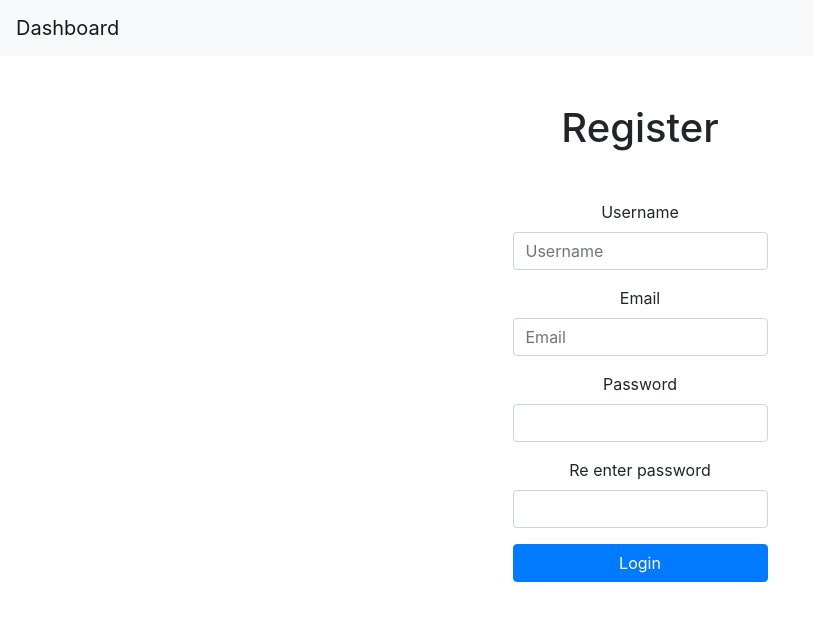
After one commit to martinparadiso/2020-pc-7-devops-rpi, a Django app: page /dashboard/register/ in a window 1280 px wide. The commit adds this page. Shown: the top 621 px of the page, without its empty margins (0-814 px from the left). Run offline with Django 3.2, Linux system fonts and the light colour scheme.

Commit message:
Agregado registro y login

```diff
--- a/app/dashboard/project/dashboard/templates/dashboard/base.html
+++ b/app/dashboard/project/dashboard/templates/dashboard/base.html
@@ -14,34 +14,20 @@
 </head>
 <body>
 
+    <nav class="navbar navbar-expand-lg navbar-light bg-light">
 
-    <nav class="navbar navbar-expand-lg navbar-light bg-light">
-  <a class="navbar-brand" href="{% url 'dashboard:index' %}">Dashboard</a>
-  <button class="navbar-toggler" type="button" data-toggle="collapse" data-target="#navbarSupportedContent" aria-controls="navbarSupportedContent" aria-expanded="false" aria-label="Toggle navigation">
-    <span class="navbar-toggler-icon"></span>
-  </button>
+  <a class="navbar-brand " href="{% url 'dashboard:index' %}">Dashboard</a>
+  <ul class="navbar-nav mr-auto"></ul>
 
-  <div class="collapse navbar-collapse" id="navbarSupportedContent">
-    <ul class="navbar-nav mr-auto">
-      <li class="nav-item active">
-        <a class="nav-link" href="#">Home <span class="sr-only">(current)</span></a>
-      </li>
-      <li class="nav-item">
-        <a class="nav-link" href="#">Link</a>
-      </li>
-      <li class="nav-item dropdown">
-        <a class="nav-link dropdown-toggle" href="#" id="navbarDropdown" role="button" data-toggle="dropdown" aria-haspopup="true" aria-expanded="false">
-          Dropdown
-        </a>
-        <div class="dropdown-menu" aria-labelledby="navbarDropdown">
-          <a class="dropdown-item" href="#">Action</a>
-          <a class="dropdown-item" href="#">Another action</a>
-          <div class="dropdown-divider"></div>
-          <a class="dropdown-item" href="#">Something else here</a>
-        </div>
-      </li>
-    </ul>
-  </div>
+
+
+      {% if request.user.is_authenticated %}
+      <form class="form-inline my-2 my-lg-0" action="{% url 'dashboard:logout' %}" method="post">
+      {% csrf_token %}
+        <label class="" >{{ request.user }}</label>
+        <button class="btn btn-grey my-2 my-sm-0" type="submit">Logout</button>
+      </form>
+      {% endif %}
 </nav>
 
     {% block content %}
--- /dev/null
+++ b/app/dashboard/project/dashboard/templates/dashboard/register.html
@@ -0,0 +1,54 @@
+{% extends "dashboard/base.html" %}
+
+{% block content %}
+
+<div class="container">
+
+    <h1 class="text-center my-5">Register</h1>
+
+    <div class="row justify-content-center">
+
+    <div class="col-3 text-center ">
+        <form action="{% url 'dashboard:register' %}" method="post">
+        {% csrf_token %}
+        <div class="form-group">
+            <label for="username">Username</label>
+            <input class="form-control" type="text" id="username" name="username" placeholder="Username">
+        </div>
+
+        <div class="form-group">
+            <label for="email">Email</label>
+            <input class="form-control" type="email" id="email" name="email" placeholder="Email">
+        </div>
+
+        <div class="form-group">
+            <label for="password">Password</label>
+            <input class="form-control" type="password" id="password" name="password">
+        </div>
+
+        <div class="form-group">
+            <label for="password">Re enter password</label>
+            <input class="form-control" type="password" id="reenter-password" name="reenter-password">
+        </div>
+
+        <div class="form-group">
+            <button type="submit" class="btn btn-primary col-sm-12">Login</button>
+        </div>
+
+        <input type="hidden" name="next" value="{{ request.GET.next }}">
+        </form>
+
+        {% if messages %}
+            {% for message in messages %}
+                <div class="alert {% if message.tags %}alert-{{ message.tags }}{% endif%}" role="alert">
+                    {{ message }}
+                </div>
+            {% endfor %}
+        {% endif %}
+
+    </div>
+
+    </div>
+</div>
+
+{% endblock %}
--- a/app/dashboard/project/dashboard/urls.py
+++ b/app/dashboard/project/dashboard/urls.py
@@ -12,4 +12,10 @@ urlpatterns = [
     path('<int:pk>/edit', views.edit, name='edit'),
     # ex: /dashboard/23/change_version/
     path('<int:pk>/change_version', views.change_version, name='change_version'),
+    # ex: /dashboard/login
+    path('login/', views.login_view, name='login'),
+    # ex: /dashboard/logout
+    path('logout/', views.log_out, name='logout'),
+    # ex: /dashboard/register
+    path('register/', views.register_view, name='register'),
 ]
--- a/app/dashboard/project/dashboard/views.py
+++ b/app/dashboard/project/dashboard/views.py
@@ -6,19 +6,79 @@ from django.contrib import messages
 from django.utils import timezone
 from django.core.exceptions import ValidationError
 from django.core.validators import validate_ipv46_address
+from django.contrib.auth.decorators import login_required
+from django.contrib.auth import authenticate, login, logout, get_user_model
 
 from .models import Device
 from .versions import get_versions
 
 import requests
 
+def login_view(request):
+    User = get_user_model()
+    users = User.objects.all()
+    if not users:
+        return redirect(reverse('dashboard:register'))
+
+    if request.user.is_authenticated:
+        return redirect(reverse('dashboard:index'))
+
+    if request.method == 'POST':
+        username = request.POST['username']
+        password = request.POST['password']
+        next_url = request.POST['next']
+        user = authenticate(request, username=username, password=password)
+
+        if user is not None:
+            login(request, user)
+            return redirect(reverse('dashboard:index'))
+        else:
+            messages.error(request, 'Wrong username and/or password', extra_tags='danger')
+            return redirect(f"/dashboard/login?next={next_url}")
+
+    return render(request, 'dashboard/login.html')
+
+def register_view(request):
+    User = get_user_model()
+    users = User.objects.all()
+    if not users:
+
+        if request.method == 'POST':
+            # Proceed to add the user
+            username = request.POST['username']
+            email = request.POST['email']
+            password = request.POST['password']
+            password2 = request.POST['reenter-password']
+
+            if password != password2:
+                messages.error(request, 'The passwords must match', extra_tags='danger')
+                return render(request, 'dashboard/register.html')
+
+            user = User.objects.create_user(username, email, password)
+
+            messages.success(request, f'User {user.username} registered')
+            return redirect(reverse("dashboard:index"))
+    else:
+        return redirect(reverse("dashboard:index"))
+
+    return render(request, 'dashboard/register.html')
+
+@login_required
+def log_out(request):
+    logout(request)
+    messages.success(request, 'Goodbye!')
+    return redirect(reverse('dashboard:index'))
+
+@login_required
 def index(request):
+
     devices = Device.objects.all()
     context = {
         'devices' : devices
     }
     return render(request, 'dashboard/index.html', context)
 
+@login_required
 def detail(request, pk):
     device = get_object_or_404(Device, pk=pk)
     try:
@@ -46,6 +106,7 @@ def detail(request, pk):
         pass
     return render(request, 'dashboard/detail.html', { 'device' : device })
 
+@login_required
 def edit(request, pk):
     device = get_object_or_404(Device, pk=pk)
 
@@ -67,7 +128,7 @@ def edit(request, pk):
 
     return render(request, 'dashboard/edit.html', { 'device' : device })
 
-
+@login_required
 def change_version(request, pk):
     device = get_object_or_404(Device, pk=pk)
 
--- a/app/dashboard/project/project/settings.py
+++ b/app/dashboard/project/project/settings.py
@@ -118,3 +118,6 @@ USE_TZ = True
 # https://docs.djangoproject.com/en/3.1/howto/static-files/
 
 STATIC_URL = '/static/'
+
+# LOGIN URL
+LOGIN_URL = '/dashboard/login'
```
Also changed, not shown: app/dashboard/project/dashboard/templates/dashboard/login.html (added, +45 -0 lines).
